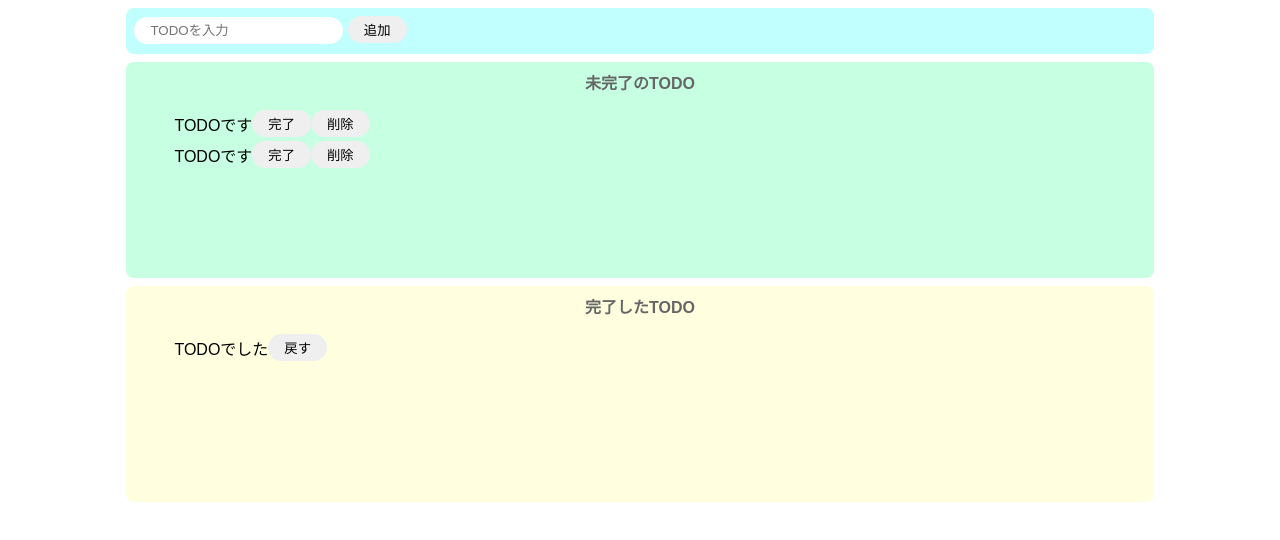
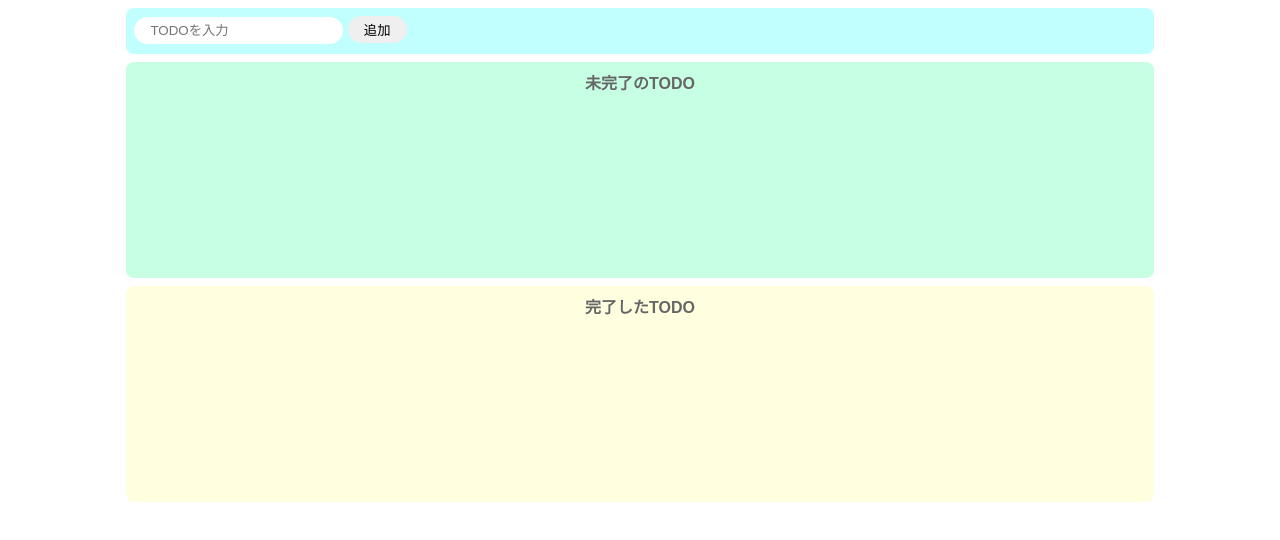
Before and after one commit to mana-sumiyoshi/to-js, a website built with Parcel: page index.html in a window 1280 px wide. Built offline with nearby package versions, Linux system fonts and the light colour scheme.

Commit message:
完成！

```diff
--- a/index.html
+++ b/index.html
@@ -12,27 +12,11 @@
     </div>
     <div class="incomplete-area section-area">
       <p class="title">未完了のTODO</p>
-      <ul id="incomplete-list">
-        <li class="list-row">
-          <span>TODOです</span>
-          <button>完了</button>
-          <button>削除</button>
-        </li>
-        <li class="list-row">
-          <span>TODOです</span>
-          <button>完了</button>
-          <button>削除</button>
-        </li>
-      </ul>
+      <ul id="incomplete-list"></ul>
     </div>
     <div class="complete-area section-area">
       <p class="title">完了したTODO</p>
-      <ul id="complete-list">
-        <li class="list-row">
-          <span>TODOでした</span>
-          <button>戻す</button>
-        </li>
-      </ul>
+      <ul id="complete-list"></ul>
     </div>
 
     <script src="src/index.js"></script>
--- a/src/index.js
+++ b/src/index.js
@@ -48,10 +48,8 @@ const createIncompleteList = (text) => {
 
     li.appendChild(span);
     li.appendChild(returnButton);
-
     // 完了したTODOリストに追加
     document.getElementById("complete-list").appendChild(li);
-
     // 未完了のTODOリストから削除
     deleteFromImcompleteList(deleteButton.parentNode);
   });
```
